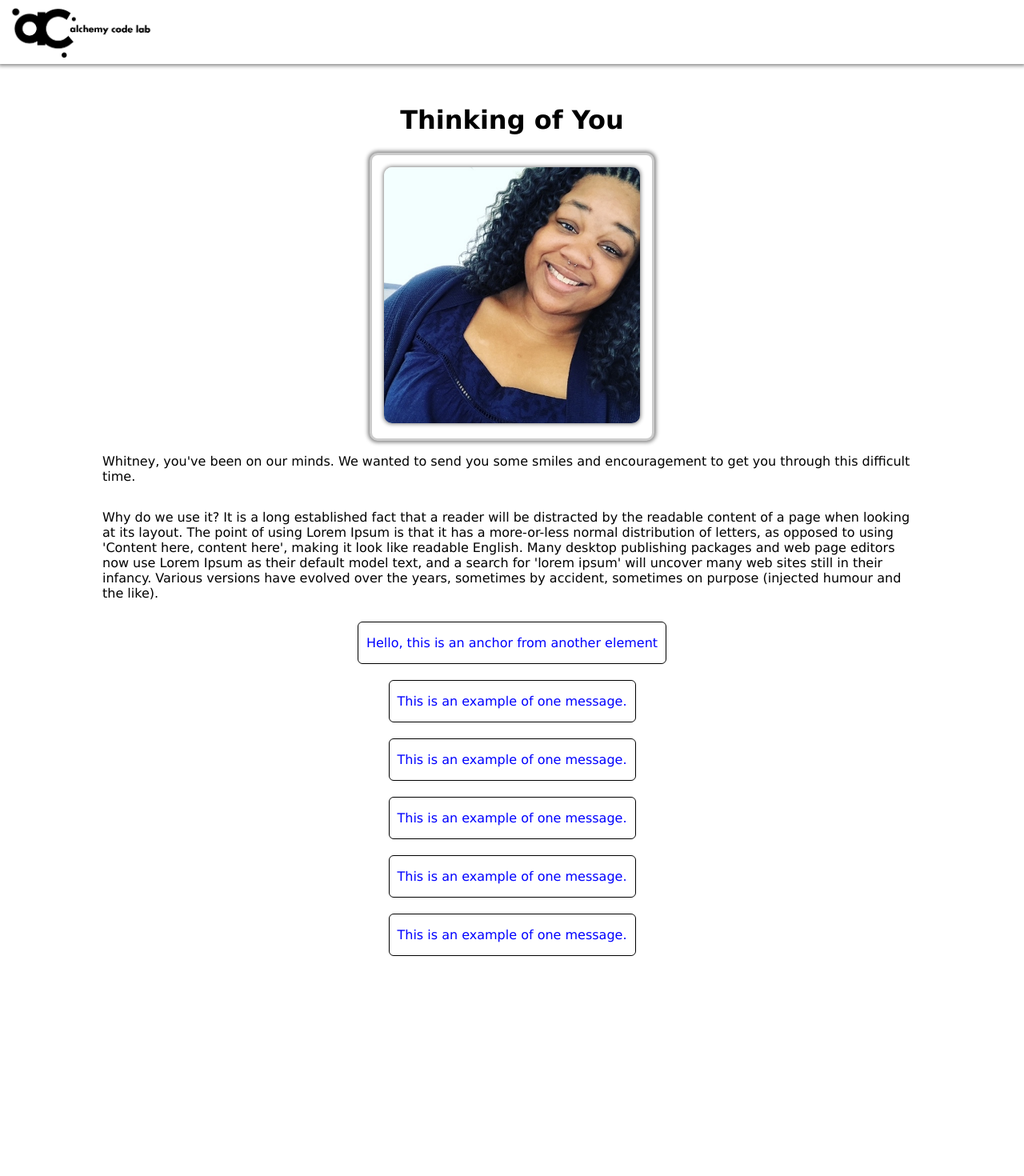
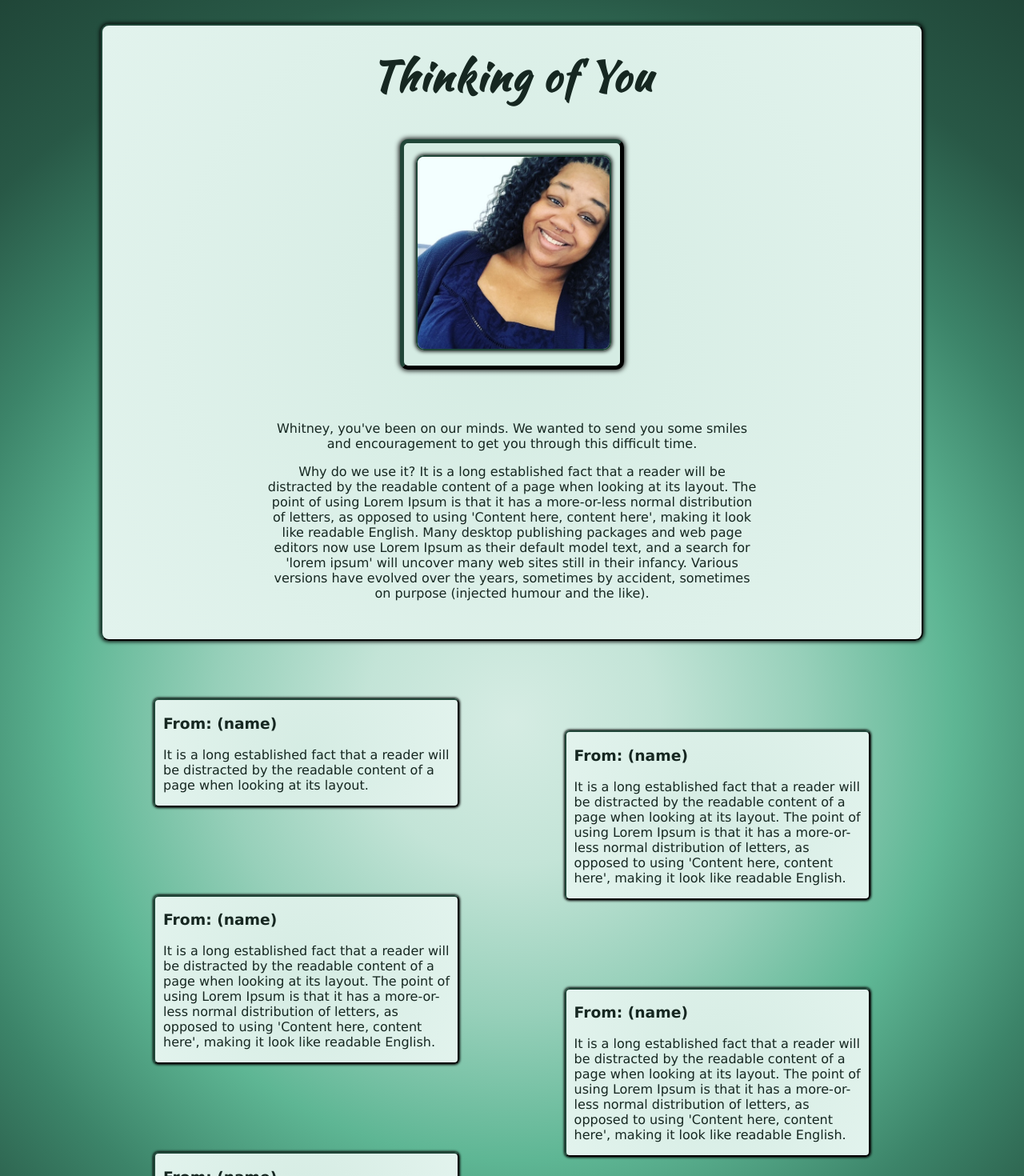
Before and after one commit to bryanakitchen/get-well, a React app: page / in a window 1280 px wide. Shown: the top 1470 px of the page at 80% size. Before the commit the page ends 1205 px from the top, so only its background shows below. Built offline with nearby package versions, Linux system fonts and the light colour scheme.

Commit message:
add colors and more styling

```diff
--- a/src/components/app/App.jsx
+++ b/src/components/app/App.jsx
@@ -3,7 +3,8 @@ import AOS from 'aos';
 import 'aos/dist/aos.css';
 import styles from './App.module.css';
 import whitney from '../../../public/whitney.jpeg'
-import Header from '../header/Header';
+import alchemyLogo from '../../../public/alchemy-logo-white-bg.png'
+// import Header from '../header/Header';
 
 AOS.init({ duration: 800 })
 
@@ -12,48 +13,57 @@ export default class App extends Component {
   render() {
     return (
       <div className={styles.root}>
-        <Header />
+        {/* <Header /> */}
         <div data-aos="fade-down" className={styles.home}>
-          <h1>Thinking of You</h1>
+          <div className={styles.title}>Thinking of You</div>
           <div className={styles.frame}>
             <img className={styles.whitneyImage} src={whitney} alt='whitney' />
           </div>
+          <div className={styles.description}>
             <p>Whitney, you've been on our minds. We wanted to send you some smiles and encouragement to get you through this difficult time.</p>
 
             <p>Why do we use it?
             It is a long established fact that a reader will be distracted by the readable content of a page when looking at its layout. The point of using Lorem Ipsum is that it has a more-or-less normal distribution of letters, as opposed to using 'Content here, content here', making it look like readable English. Many desktop publishing packages and web page editors now use Lorem Ipsum as their default model text, and a search for 'lorem ipsum' will uncover many web sites still in their infancy. Various versions have evolved over the years, sometimes by accident, sometimes on purpose (injected humour and the like).
           </p>
           </div>
-
-        <div className={styles.message} data-aos="zoom in" data-aos-anchor=".other-element">
+        </div>
+        <div className={styles.messagesContainer}>
+          <div className={styles.messageLeft} data-aos="fade-right" data-aos-anchor=".other-element">
+            <h3>From: (name)</h3>
             <p>
-            Hello, this is an anchor from another element
+              It is a long established fact that a reader will be distracted by the readable content of a page when looking at its layout.
           </p>
           </div>
-        <div className={styles.message} data-aos="fade-up">
+          <div className={styles.messageRight} data-aos="fade-left">
+            <h3>From: (name)</h3>
             <p>
-            This is an example of one message.
+              It is a long established fact that a reader will be distracted by the readable content of a page when looking at its layout. The point of using Lorem Ipsum is that it has a more-or-less normal distribution of letters, as opposed to using 'Content here, content here', making it look like readable English.
           </p>
           </div>
-        <div className={styles.message} data-aos="fade-up">
+          <div className={styles.messageLeft} data-aos="fade-right">
+            <h3>From: (name)</h3>
             <p>
-            This is an example of one message.
+              It is a long established fact that a reader will be distracted by the readable content of a page when looking at its layout. The point of using Lorem Ipsum is that it has a more-or-less normal distribution of letters, as opposed to using 'Content here, content here', making it look like readable English.
           </p>
           </div>
-        <div className={styles.message} data-aos="fade-down-right">
+          <div className={styles.messageRight} data-aos="fade-left">
+            <h3>From: (name)</h3>
             <p>
-            This is an example of one message.
+              It is a long established fact that a reader will be distracted by the readable content of a page when looking at its layout. The point of using Lorem Ipsum is that it has a more-or-less normal distribution of letters, as opposed to using 'Content here, content here', making it look like readable English.
           </p>
           </div>
-        <div className={styles.message} data-aos="zoom in">
+          <div className={styles.messageLeft} data-aos="fade-right">
+            <h3>From: (name)</h3>
             <p>
-            This is an example of one message.
+              It is a long established fact that a reader will be distracted by the readable content of a page when looking at its layout.
           </p>
           </div>
-        <div className={styles.message} data-aos="fade-down-left">
+          <div className={styles.messageRight} data-aos="fade-left">
+            <h3>From: (name)</h3>
             <p>
-            This is an example of one message.
+              It is a long established fact that a reader will be distracted by the readable content of a page when looking at its layout. The point of using Lorem Ipsum is that it has a more-or-less normal distribution of letters, as opposed to using 'Content here, content here', making it look like readable English.
           </p>
+          </div>
         </div>
       </div>
     )
--- a/src/components/app/App.module.css
+++ b/src/components/app/App.module.css
@@ -1,3 +1,5 @@
+@import url('https://fonts.googleapis.com/css2?family=Kaushan+Script&display=swap');
+
 body, .root {
     width: 100%;
     height: 100%;
@@ -9,6 +11,8 @@ body, .root {
     justify-content: center;
     align-items: center;
     font-family: Verdana, Geneva, Tahoma, sans-serif;
+    background: radial-gradient(circle at 50% 50%, #d5ece3, #c3e4d7, #97d0ba, #5eb694, #3c8469, #285846, #204638);
+    color: #162721;
 }
 
 .home {
@@ -18,30 +22,75 @@ body, .root {
     align-items: center;
     width: 80%;
     margin-top: 30px;
+    background: radial-gradient(circle at 50% 50%, #d5ece3, #e2f3ed);
+    border-radius: 10px;
+    border: 2px outset #204638;
+    box-shadow: 0px 0px 5px 1px black;
 }
 
-.message {
-    color: blue;
-    border: black solid 1px;
+.alchemyLogo {
+    height: 4em;
+    margin-top: 2em;
+}
+
+.title {
+    margin: .5em 0 .5em 0;
+    font-size: 3.2em;
+    font-weight: bold;
+    font-family: 'Kaushan Script', cursive;
+    letter-spacing: .04em;
+}
+
+.description {
+    padding: 2em 5em 2em 5em;
+    width: 60%;
+    text-align: center;
+}
+
+.messagesContainer {
+    width: 70%;
+    margin-top: 2em;
+}
+
+.messageLeft {
+    float: left;
+    color: #162721;
+    border: 2px outset #204638;
     border-radius: 6px;
-    margin: 10px;
+    margin: 40px 0 70px 0;
     padding: 0px 10px;
+    width: 40%;
+    background: radial-gradient(circle at 50% 50%, #d5ece3, #e2f3ed);
+    box-shadow: 0px 0px 3px 1px black;
+}
+
+.messageRight {
+    float: right;
+    color: #162721;
+    border: 2px outset #204638;
+    border-radius: 6px;
+    margin: 80px 0 30px 0;
+    padding: 0px 10px;
+    width: 40%;
+    background: radial-gradient(circle at 50% 50%, #d5ece3, #e2f3ed);
+    box-shadow: 0px 0px 3px 1px black;
 }
 
 .frame {
-    width: 20em;
+    width: 15em;
     height: auto;
-    border: 3px solid #ccc;
+    border: 5px outset #204638;
     border-radius: 10px;
-    background: white;
-    margin: auto;
+    background: #D5ECE3;
+    margin: 1em;
     padding: 15px 15px;
-    box-shadow: 0px 0px 5px 2px gray;
+    box-shadow: 0px 0px 6px 1px black;
 }
 
 .whitneyImage {
     width: 100%;
     height: 100%;
+    border: 2px solid #204638;
     border-radius: 10px;
-    box-shadow: 0px 0px 5px 1px gray;
+    box-shadow: 0px 0px 5px 1px black;
 }
--- a/src/components/header/Header.module.css
+++ b/src/components/header/Header.module.css
@@ -1,10 +1,10 @@
 .header {
     height: 5em;
     width: 100%;
-    box-shadow: 0px 0px 5px 2px gray;
+    box-shadow: 0px 0px 5px 1px black;
     position: sticky;
     top: 0;
-    background: white;
+    background: #D5ECE3;
     z-index: 1;
 }
 
```
Lines whose indentation alone changed are shown as unchanged.
